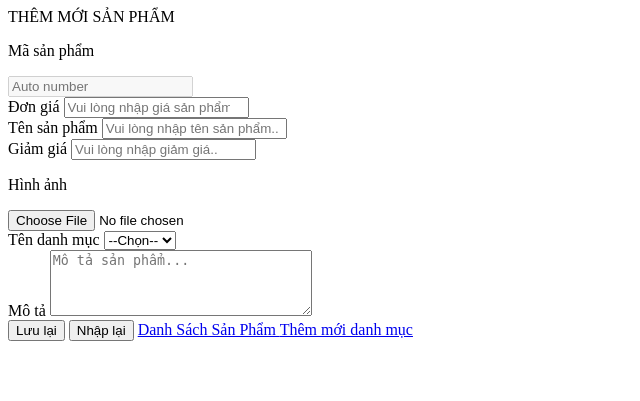
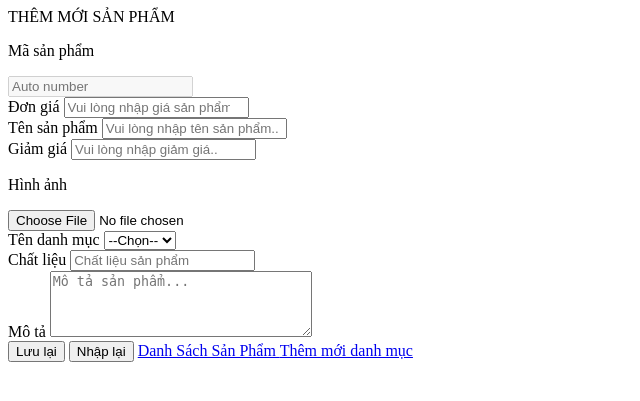
Before and after one commit to DungDev0106/WEB2041_Du_an-mau, a PHP site: page /add_pro.php in a window 1280 px wide. Shown: the top 401 px of the page, without its empty margins (0-640 px from the left). Run offline with PHP 8.4, Linux system fonts and the light colour scheme; data that the repository does not hold is empty.

Commit message:
products update2

```diff
--- a/admin/products/add_pro.php
+++ b/admin/products/add_pro.php
@@ -55,6 +55,12 @@
                         ?>
                     </select>
                 </div>
+                <div>
+                    <label for="chat_lieu">Chất liệu</label>
+                    <input class="border w-full rounded-[4px] px-3 h-[40px]"
+                           type="text" name="chat_lieu" id="chat_lieu"
+                           placeholder="Chất liệu sản phẩm">
+                </div>
             </div>
             <div>
                 <label for="mo_ta">Mô tả</label>
--- a/admin/products/edit_pro.php
+++ b/admin/products/edit_pro.php
@@ -55,6 +55,12 @@
                         ?>
                     </select>
                 </div>
+                <div>
+                    <label for="chat_lieu">Chất liệu</label>
+                    <input class="border w-full rounded-[4px] px-3 h-[40px]"
+                           type="text" name="chat_lieu" id="chat_lieu"
+                           placeholder="Chất liệu sản phẩm">
+                </div>
             </div>
             <div>
                 <label for="mo_ta">Mô tả</label>
```
